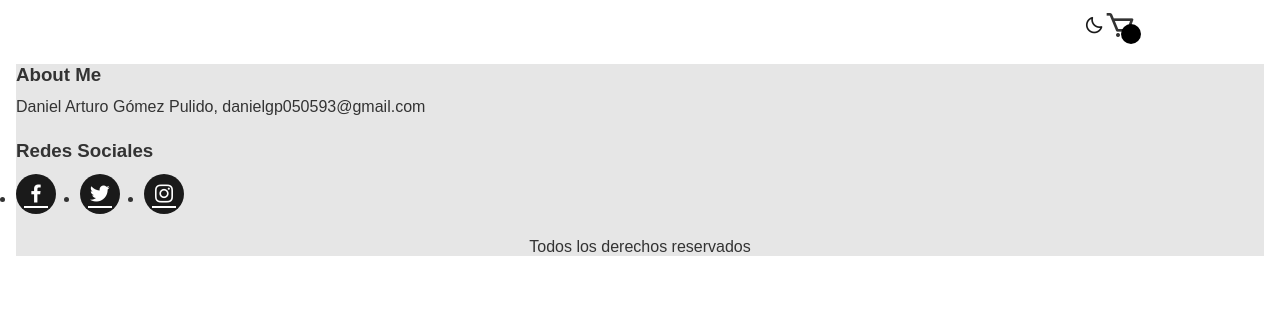
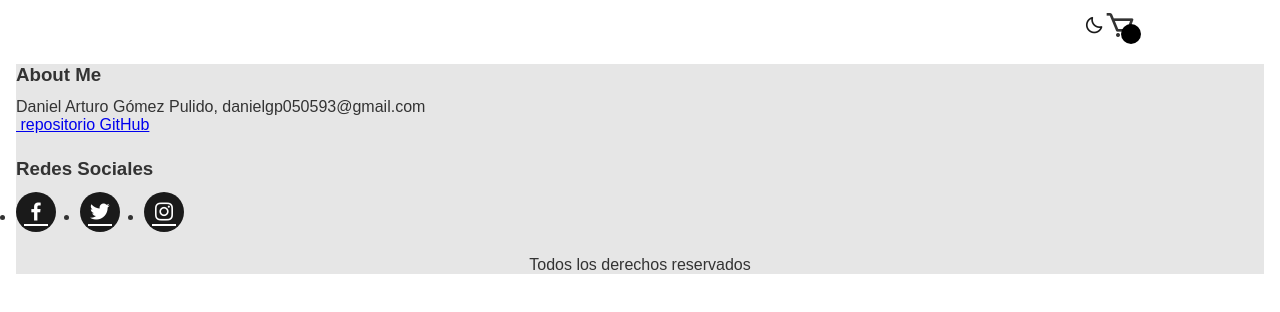
Before and after one commit to DanielG050593/Academlostore, a plain HTML site: page index.html in a window 1280 px wide. Drawn offline with nearby package versions, Linux system fonts and the light colour scheme; no server answers.

Commit message:
Update index.html

```diff
--- a/index.html
+++ b/index.html
@@ -41,6 +41,7 @@
             <div class="footer__left">
               <h3 class="footer__title">About Me</h3>
               <p class="footer__text">Daniel Arturo Gómez Pulido, danielgp050593@gmail.com</p>
+                <a href="https://github.com/DanielG050593/Academlostore" target="_blank"> repositorio GitHub</a>
             </div>
             <div class="footer__right">
               <h3 class="footer__title">Redes Sociales</h3>
```
